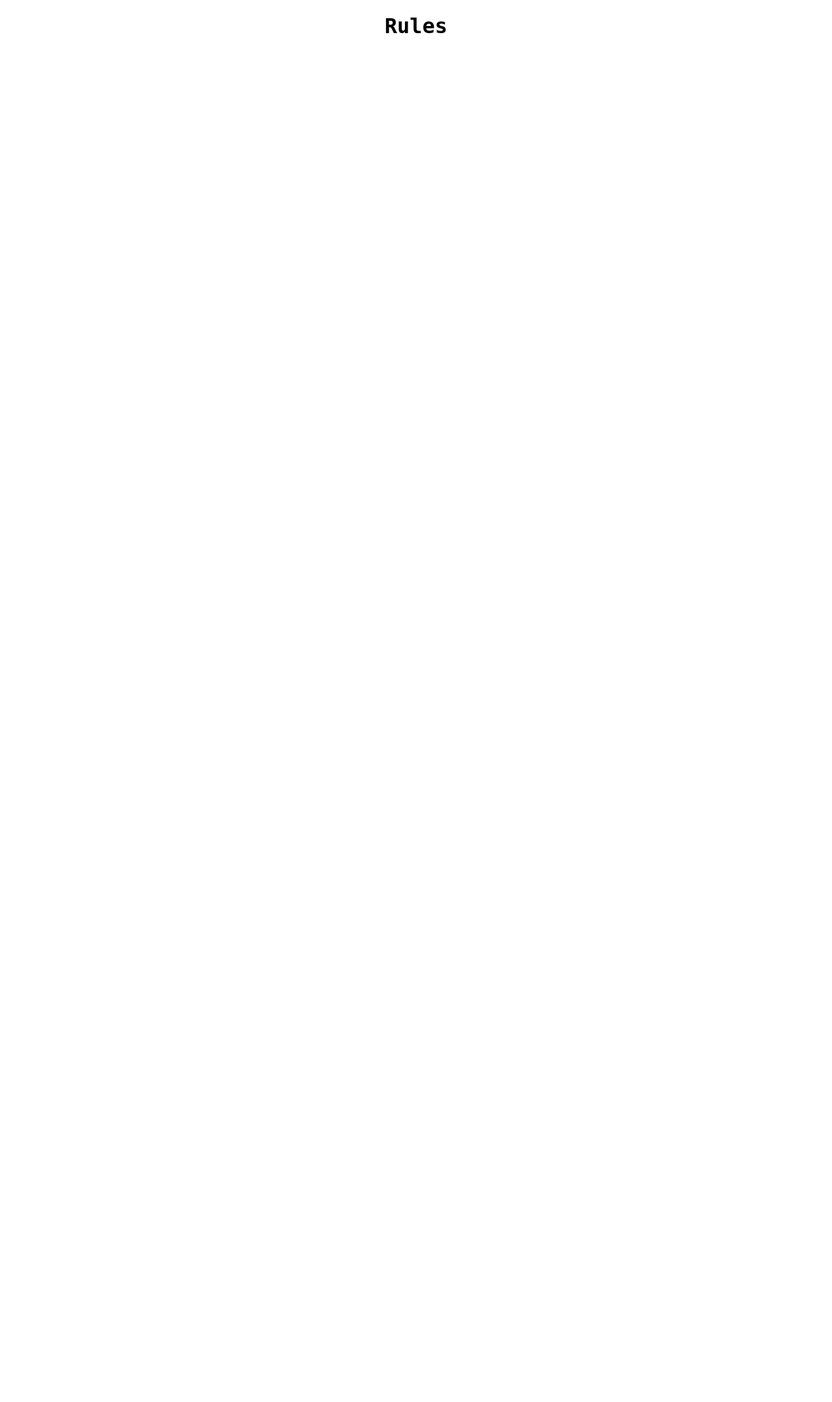
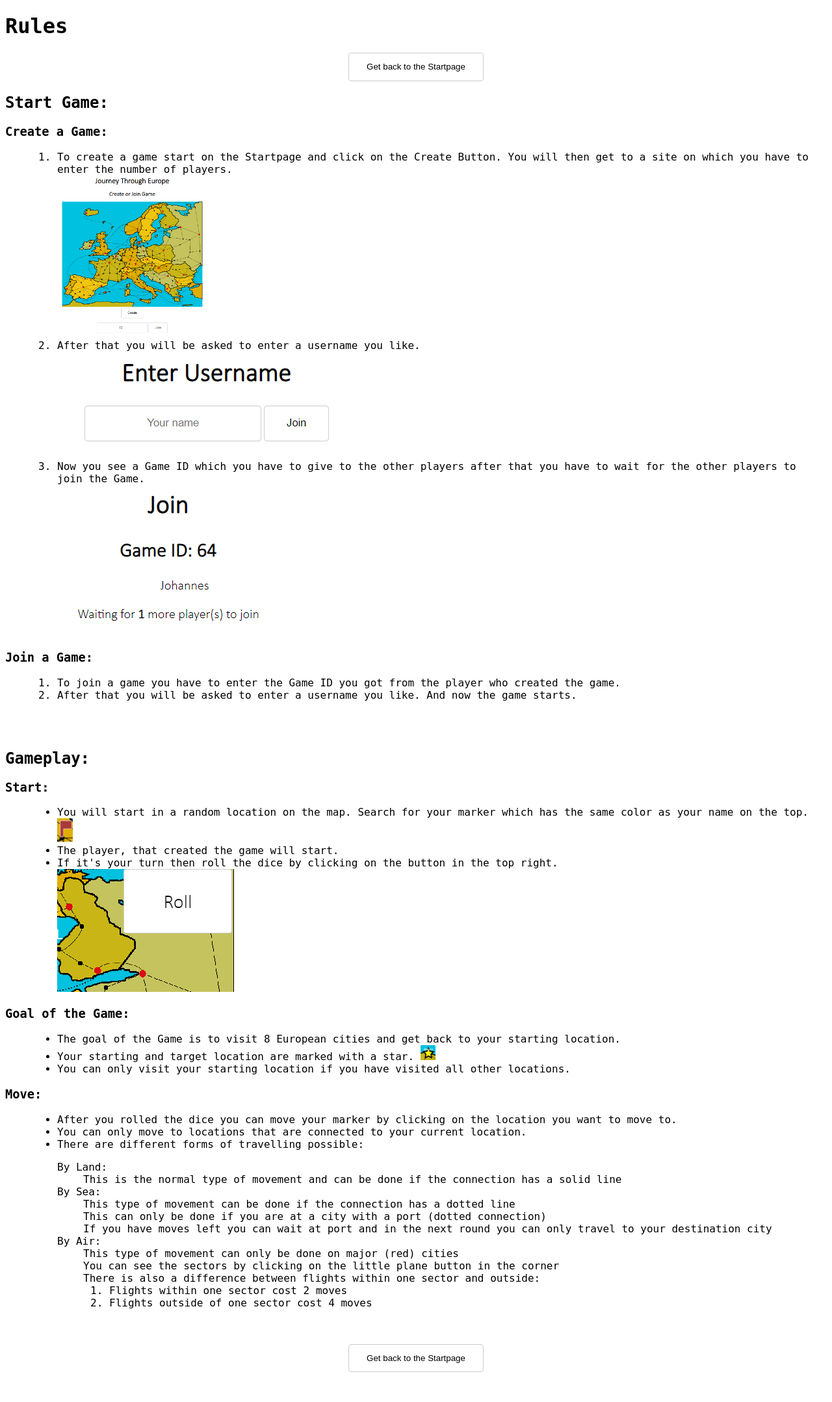
Before and after one commit to Joinsider/europareise-mgf, a Flask app: page /rules/ in a window 1280 px wide. Before the commit the page is almost empty. Shown: the whole page at 65% size. Before the commit the page ends 51 px from the top, so only its background shows below. Run offline with Flask 3, Linux system fonts and the light colour scheme.

Commit message:
Final Changes

```diff
--- a/src/server.py
+++ b/src/server.py
@@ -1,13 +1,13 @@
+import json
 import os
+import pickle
 import random
-import json
+import shutil
 import time
-import pickle
 
 from flask import Flask, render_template, request, redirect, abort, session
 
 from matchmaking import Matchmaker, InvalidNameException, GameFullException
-
 
 app = Flask(__name__)
 app.secret_key = os.urandom(24)
@@ -199,6 +199,17 @@ def perform_action(game_id):
     save_matchmaker(game_id, m)
     return "Success", 200
 
+@app.route("/delete/<int:game_id>/", methods=["POST"])
+def delete_game(game_id):
+    """Delete the game folder and all statuses of the selected game"""
+    check_game_exists(game_id)
+    game_folder = os.path.join(GAME_FILES_DIRECTORY, str(game_id))
+    if os.path.exists(game_folder):
+        shutil.rmtree(game_folder)
+        session.pop(str(game_id), None)
+        return redirect("/")
+    else:
+        return "Game not found", 404
 
 if __name__ == "__main__":
     app.run(host="0.0.0.0", port=5100, debug=False)
--- a/src/templates/rules.html
+++ b/src/templates/rules.html
@@ -1,12 +1,15 @@
 {% extends "base.html" %}
 
 {% block title %}
-    Start Game
+    Rules - Travel through Europe
 {% endblock %}
 
 {% block extrahead %}
     <style type="text/css">
         body {
+            text-align: left;
+        }
+        #back {
             text-align: center;
         }
     </style>
@@ -14,4 +17,93 @@
 
 {% block body %}
     <h1>Rules</h1>
+    <form action="/" id="back">
+        <button type="submit">Get back to the Startpage</button>
+    </form>
+    <dl>
+        <dt>
+            <h2>Start Game:</h2>
+        <dt>
+            <h3>Create a Game:</h3>
+        </dt>
+            <dd>
+                <ol>
+                    <li>To create a game start on the Startpage and click on the Create Button. You will then get to a site on which you have
+                        to enter the number of players.<br><img src="/static/rules-images/startpage.png" width="20%"></li>
+                    <li>After that you will be asked to enter a username you like.<br><img src="/static/rules-images/username.png"</li>
+                    <li>Now you see a Game ID which you have to give to the other players after that you have to wait for the other players to join the Game.
+                        <br><img src="/static/rules-images/gameid.png"</li>
+                </ol>
+            </dd>
+        <dt>
+            <h3>Join a Game:</h3>
+        </dt>
+            <dd>
+                <ol>
+                    <li>To join a game you have to enter the Game ID you got from the player who created the game.</li>
+                    <li>After that you will be asked to enter a username you like. And now the game starts.</li>
+                </ol>
+            </dd>
+        <br><br>
+        <h2>Gameplay:</h2>
+        <dt>
+            <h3>Start:</h3>
+        </dt>
+            <dd>
+                <ul>
+                    <li>You will start in a random location on the map. Search for your marker which has the same color as your name on the top.
+                        <img src="/static/rules-images/flags.png" width="2%"></li>
+                    <li>The player, that created the game will start.</li>
+                    <li>If it's your turn then roll the dice by clicking on the button in the top right.<br><img src="/static/rules-images/roll.png"></li>
+                </ul>
+            </dd>
+        <dt>
+            <h3>Goal of the Game:</h3>
+        </dt>
+            <dd>
+                <ul>
+                    <li>The goal of the Game is to visit 8 European cities and get back to your starting location.</li>
+                    <li>Your starting and target location are marked with a star. <img src="/static/rules-images/star.png" width="2%"></li>
+                    <li>You can only visit your starting location if you have visited all other locations.</li>
+                </ul>
+            </dd>
+        <dt>
+            <h3>Move:</h3>
+            <dd>
+                <ul>
+                    <li>After you rolled the dice you can move your marker by clicking on the location you want to move to.</li>
+                    <li>You can only move to locations that are connected to your current location.</li>
+                    <li>There are different forms of travelling possible:
+                        <dl>
+                            <dt>By Land:</dt>
+                                <dd>This is the normal type of movement and can be done if the connection has a solid line</dd>
+                            <dt>By Sea:</dt>
+                                <dd>This type of movement can be done if the connection has a dotted line</dd>
+                                <dd>This can only be done if you are at a city with a port (dotted connection)</dd>
+                                <dd>If you have moves left you can wait at port and in the next round you can only travel to your destination city</dd>
+                            <dt>By Air:</dt>
+                                <dd>This type of movement can only be done on major (red) cities</dd>
+                                <dd>You can see the sectors by clicking on the little plane button in the corner</dd>
+                                <dd>There is also a difference between flights within one sector and outside:<br>
+                                    <ol>
+                                        <li>Flights within one sector cost 2 moves</li>
+                                        <li>Flights outside of one sector cost 4 moves</li>
+                                    </ol>
+                                </dd>
+                        </dl>
+                    </li>
+                </ul>
+            </dd>
+        </dt>
+    </dl>
+
+    <br><br>
+    <form action="/" id="back">
+        <button type="submit">Get back to the Startpage</button>
+    </form>
+    <br><br>
+
+
+
+
 {% endblock %}
```
Also changed, not shown: src/jte.py (+25 -5 lines), src/templates/game.html (+20 -2 lines), src/templates/join_game.html (+23 -27 lines), readme.md, src/static/rules-images/flags.png (added), src/static/rules-images/gameid.png (added), src/static/rules-images/roll.png (added), src/static/rules-images/star.png (added), src/static/rules-images/startpage.png (added), src/static/rules-images/username.png (added), src/static/startpage.png (added).
